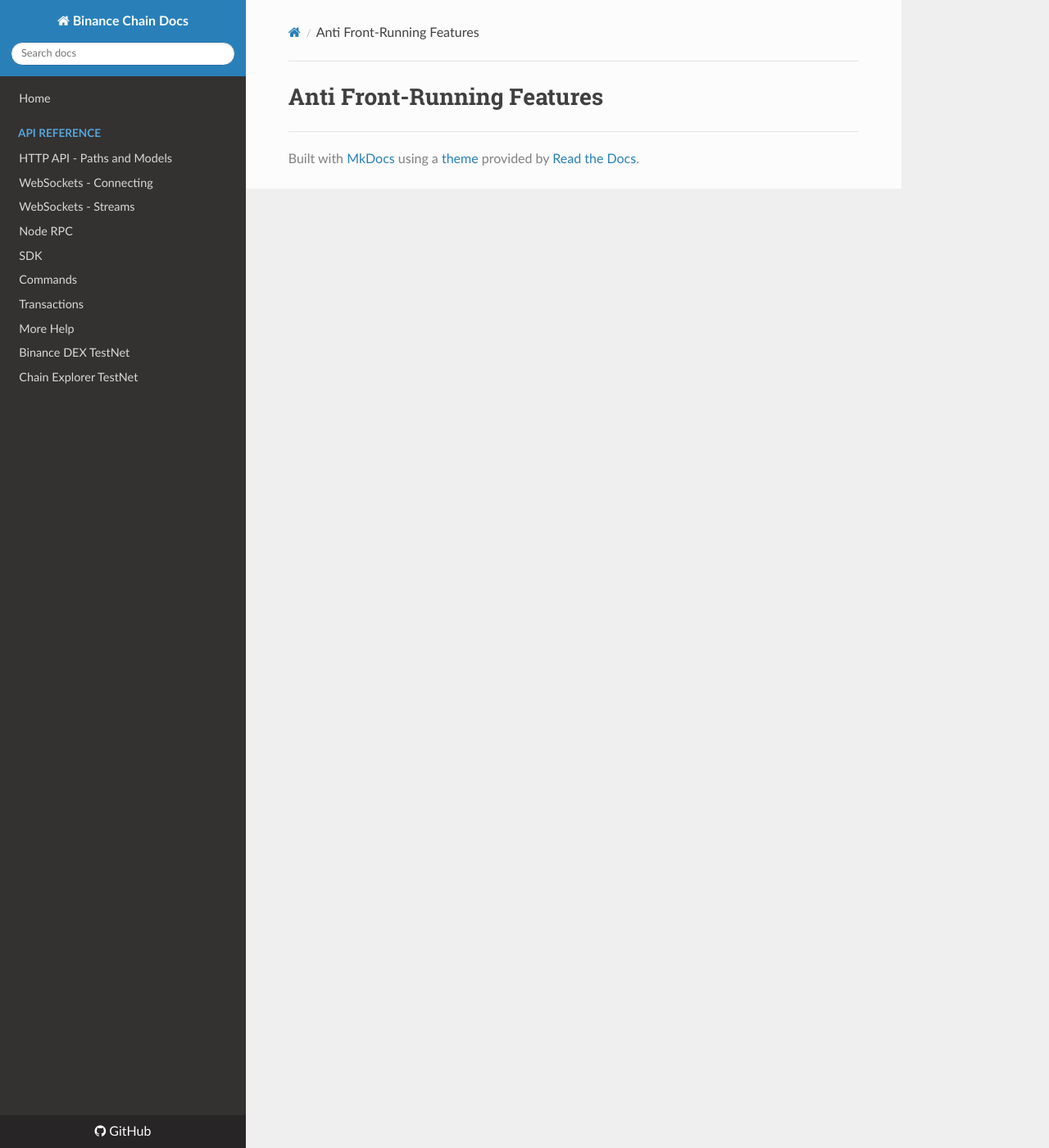
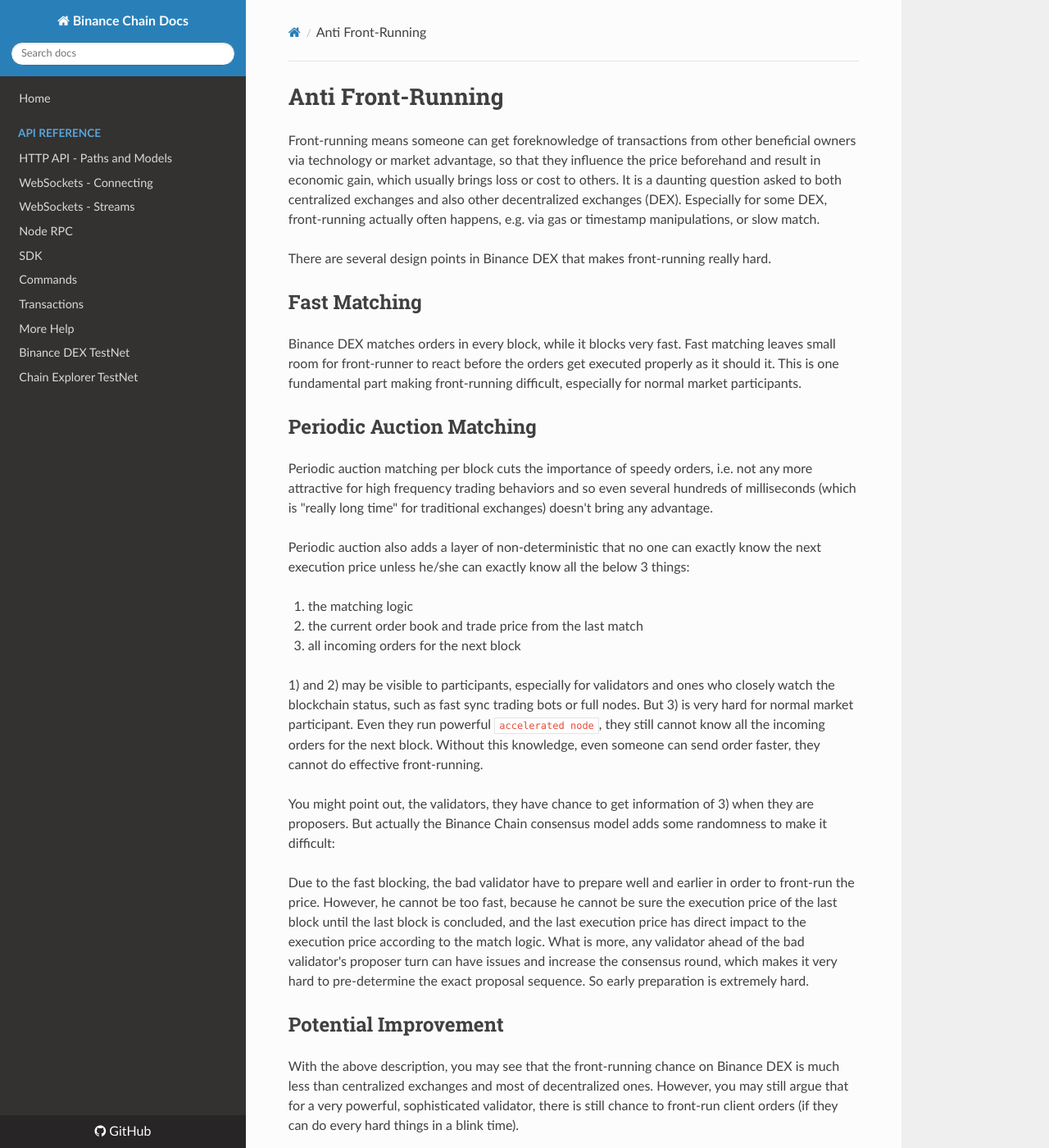
Before and after one commit to yash-sharma1/docs-site, an MkDocs documentation site: the page built from docs/anti-frontrun.md, in a window 1280 px wide and 1400 px high. Shown: the whole window at 82% size. Built offline with MkDocs 1.6.1, drawn with Linux system fonts in a browser that asks for light colours; nearby versions of some CDN libraries; some of the changed text lies outside the part shown.

Commit message:
Add anti front-running article.

```diff
--- a/docs/anti-frontrun.md
+++ b/docs/anti-frontrun.md
@@ -1 +1,28 @@
-# Anti Front-Running Features
+# Anti Front-Running
+
+Front-running means someone can get foreknowledge of transactions from other beneficial owners via technology or market advantage, so that they influence the price beforehand and result in economic gain, which usually brings loss or cost to others. It is a daunting question asked to both centralized exchanges and also other decentralized exchanges (DEX). Especially for some DEX, front-running actually often happens, e.g. via gas or timestamp manipulations, or slow match.
+
+There are several design points in Binance DEX that makes front-running really hard.
+
+## Fast Matching
+Binance DEX matches orders in every block, while it blocks very fast. Fast matching leaves small room for front-runner to react before the orders get executed properly as it should it. This is one fundamental part making front-running difficult, especially for normal market participants.
+
+## Periodic Auction Matching
+Periodic auction matching per block cuts the importance of speedy orders, i.e. not any more attractive for high frequency trading behaviors and so even several hundreds of milliseconds (which is "really long time" for traditional exchanges) doesn't bring any advantage.
+
+Periodic auction also adds a layer of non-deterministic that no one can exactly know the next execution price unless he/she can exactly know all the below 3 things:
+
+1. the matching logic
+2. the current order book and trade price from the last match
+3. all incoming orders for the next block
+
+1) and 2) may be visible to participants, especially for validators and ones who closely watch the blockchain status, such as fast sync trading bots or full nodes. But 3) is very hard for normal market participant. Even they run powerful `accelerated node`, they still cannot know all the incoming orders for the next block. Without this knowledge, even someone can send order faster, they cannot do effective front-running.
+
+You might point out, the validators, they have chance to get information of 3) when they are proposers. But actually the Binance Chain consensus model adds some randomness to make it difficult:
+
+Due to the fast blocking, the bad validator have to prepare well and earlier in order to front-run the price. However, he cannot be too fast, because he cannot be sure the execution price of the last block until the last block is concluded, and the last execution price has direct impact to the execution price according to the match logic. What is more, any validator ahead of the bad validator's proposer turn can have issues and increase the consensus round, which makes it very hard to pre-determine the exact proposal sequence. So early preparation is extremely hard.
+
+## Potential Improvement
+With the above description, you may see that the front-running chance on Binance DEX is much less than centralized exchanges and most of decentralized ones. However, you may still argue that for a very powerful, sophisticated validator, there is still chance to front-run client orders (if they can do every hard things in a blink time).
+
+In the future, deterministic randomness may be applied in selecting the next proposer among validators, and the match of orders he proposed to block can be postponed into the next block. These 2 can greatly destroy the prediction accuracy of trading price even the powerful validator want to front-run, which would push the chance of front-running to even closer to 0.
```
